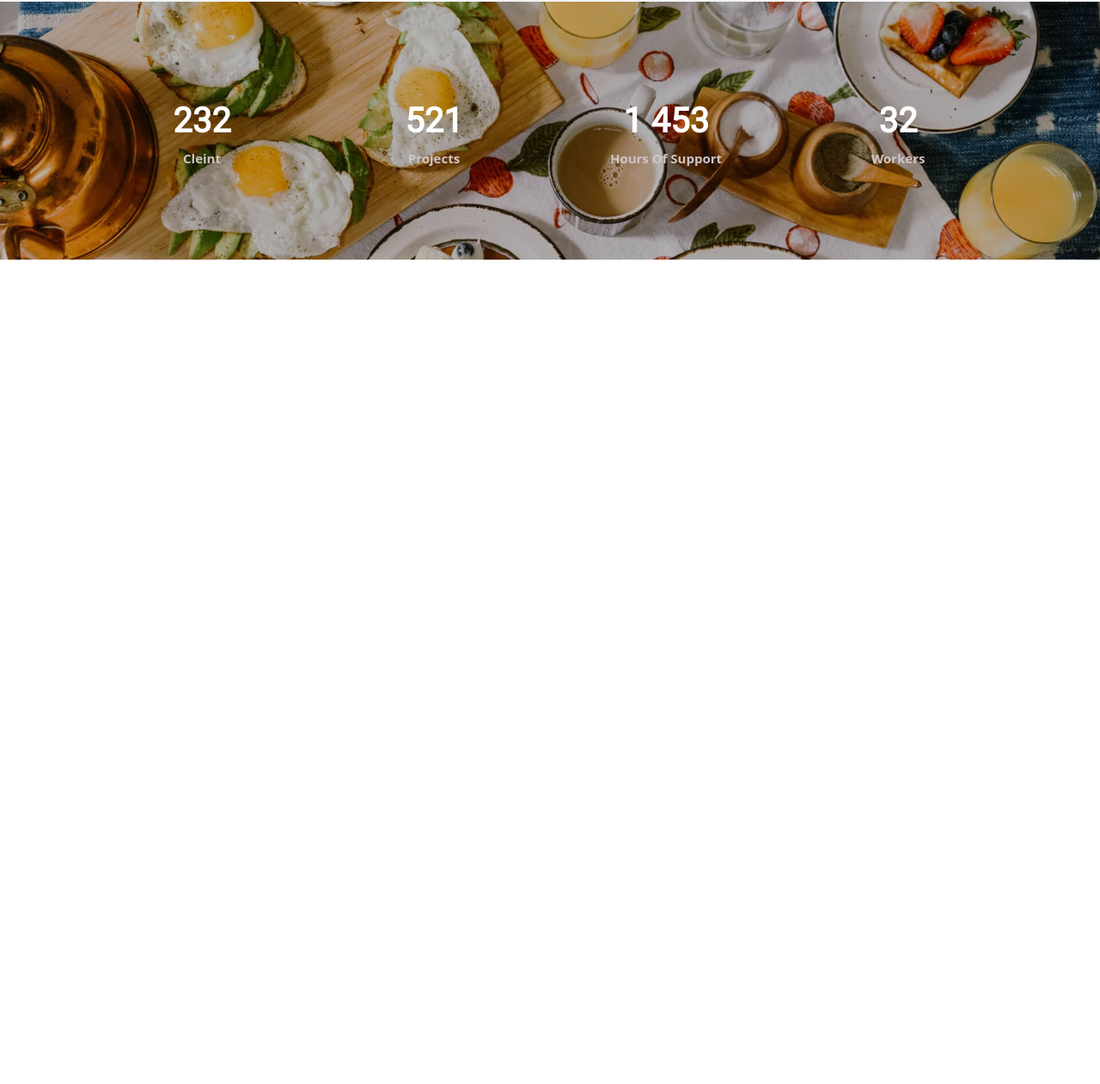
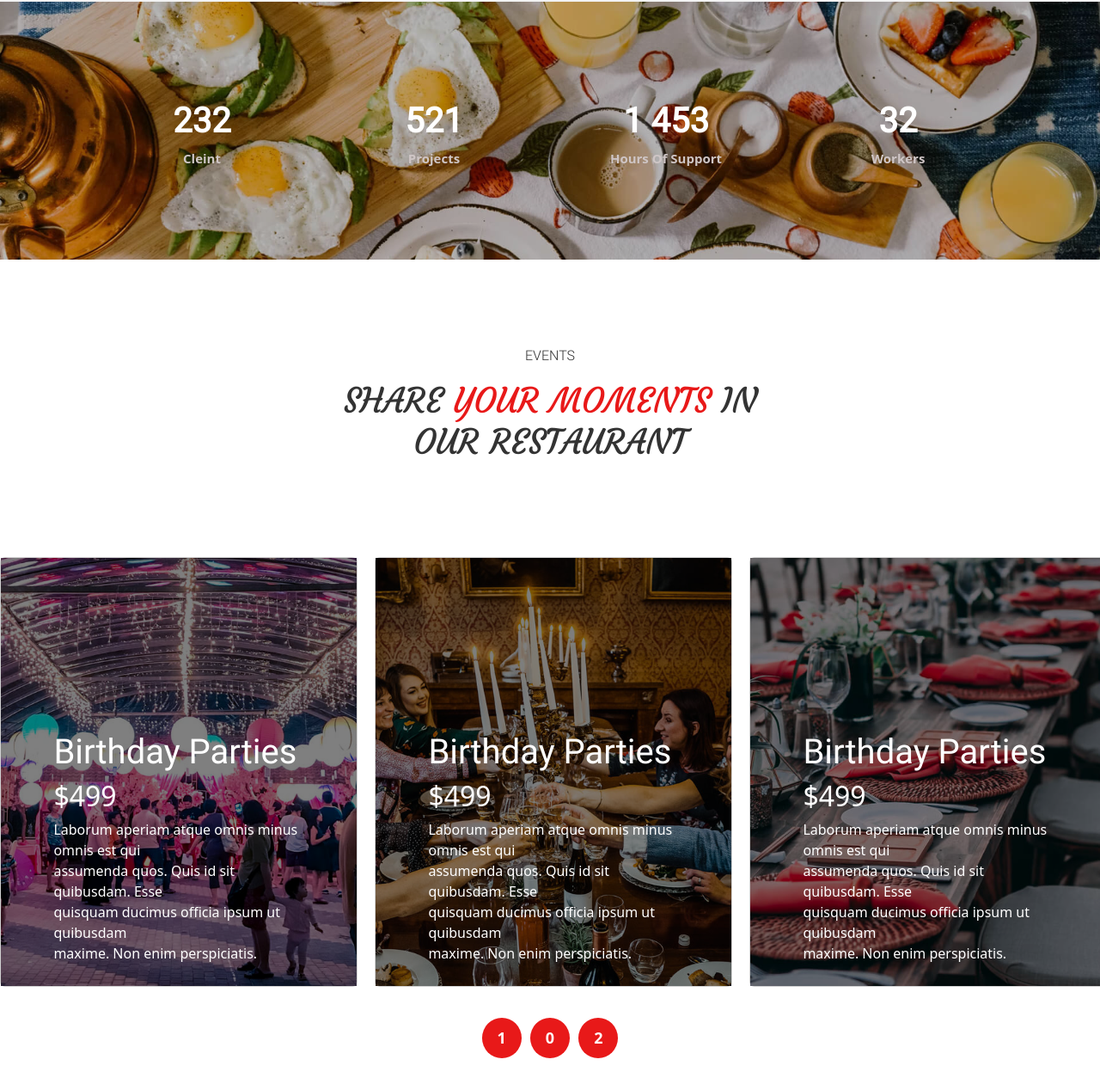
Before and after one commit to moseslionsgeek/moussa-nafea-lions-resto-project, a website: page index.html in a window 1280 px wide. Shown: the part 1811-3072 px from the top of the page at 86% size. Before the commit the page ends 2113 px from the top, so only its background shows below. Drawn offline with nearby package versions, Linux system fonts and the light colour scheme; files whose address does not match are found by name.

Commit message:
add carousel html

```diff
--- a/index.html
+++ b/index.html
@@ -185,6 +185,109 @@
 
     </section>
 
+     <!-- *************************tabs***************************-->
+
+    <!-- *section-carousal* -->
+    <div class="section-6" id="events">
+        <div class="main-heading">
+            <p>EVENTS</p>
+            <h1>SHARE <span>YOUR MOMENTS</span> IN OUR RESTAURANT</h1>
+        </div>
+        <div class="wrapper">
+            <ul class="carusel">
+                <li class="card">
+                    <div class="slimage">
+                        <img src="./public/img/events-1.jpg" alt="" srcset="" dragable="false">
+                    </div>
+                    <div class="slinfo">
+                        <h1>Birthday Parties</h1>
+                        <h2>$499</h2>
+                        <p>Laborum aperiam atque omnis minus omnis est qui <br> assumenda quos. Quis id sit quibusdam.
+                            Esse
+                            <br>
+                            quisquam ducimus officia ipsum ut quibusdam <br> maxime. Non enim perspiciatis.
+                        </p>
+                    </div>
+                </li>
+                <li class="card">
+                    <div class="slimage">
+                        <img src="./public/img/events-2.jpg" alt="" srcset="" dragable="false">
+                    </div>
+                    <div class="slinfo">
+                        <h1>Birthday Parties</h1>
+                        <h2>$499</h2>
+                        <p>Laborum aperiam atque omnis minus omnis est qui <br> assumenda quos. Quis id sit quibusdam.
+                            Esse
+                            <br>
+                            quisquam ducimus officia ipsum ut quibusdam <br> maxime. Non enim perspiciatis.
+                        </p>
+                    </div>
+                </li>
+                <li class="card">
+                    <div class="slimage">
+                        <img src="./public/img/events-3.jpg" alt="" srcset="" dragable="false">
+                    </div>
+                    <div class="slinfo">
+                        <h1>Birthday Parties</h1>
+                        <h2>$499</h2>
+                        <p>Laborum aperiam atque omnis minus omnis est qui <br> assumenda quos. Quis id sit quibusdam.
+                            Esse
+                            <br>
+                            quisquam ducimus officia ipsum ut quibusdam <br> maxime. Non enim perspiciatis.
+                        </p>
+                    </div>
+                </li>
+                <li class="card">
+                    <div class="slimage">
+                        <img src="./public/img/events-1.jpg" alt="" srcset="" dragable="false">
+                    </div>
+                    <div class="slinfo">
+                        <h1>Birthday Parties</h1>
+                        <h2>$499</h2>
+                        <p>Laborum aperiam atque omnis minus omnis est qui <br> assumenda quos. Quis id sit quibusdam.
+                            Esse
+                            <br>
+                            quisquam ducimus officia ipsum ut quibusdam <br> maxime. Non enim perspiciatis.
+                        </p>
+                    </div>
+                </li>
+                <li class="card">
+                    <div class="slimage">
+                        <img src="./public/img/events-2.jpg" alt="" srcset="" dragable="false">
+                    </div>
+                    <div class="slinfo">
+                        <h1>Birthday Parties</h1>
+                        <h2>$499</h2>
+                        <p>Laborum aperiam atque omnis minus omnis est qui <br> assumenda quos. Quis id sit quibusdam.
+                            Esse
+                            <br>
+                            quisquam ducimus officia ipsum ut quibusdam <br> maxime. Non enim perspiciatis.
+                        </p>
+                    </div>
+                </li>
+                <li class="card">
+                    <div class="slimage">
+                        <img src="./public/img/events-3.jpg" alt="" srcset="" dragable="false">
+                    </div>
+                    <div class="slinfo">
+                        <h1>Birthday Parties</h1>
+                        <h2>$499</h2>
+                        <p>Laborum aperiam atque omnis minus omnis est qui <br> assumenda quos. Quis id sit quibusdam.
+                            Esse
+                            <br>
+                            quisquam ducimus officia ipsum ut quibusdam <br> maxime. Non enim perspiciatis.
+                        </p>
+                    </div>
+                </li>
+            </ul>
+        </div>
+        <div class="btnsslid">
+            <button id="slidBtn1" class="slidBtn">1</button>
+            <button id="slidBtn1" class="slidBtn">0</button>
+            <button id="slidBtn2" class="slidBtn">2</button>
+        </div>
+    </div>
+
 
 
 
```
